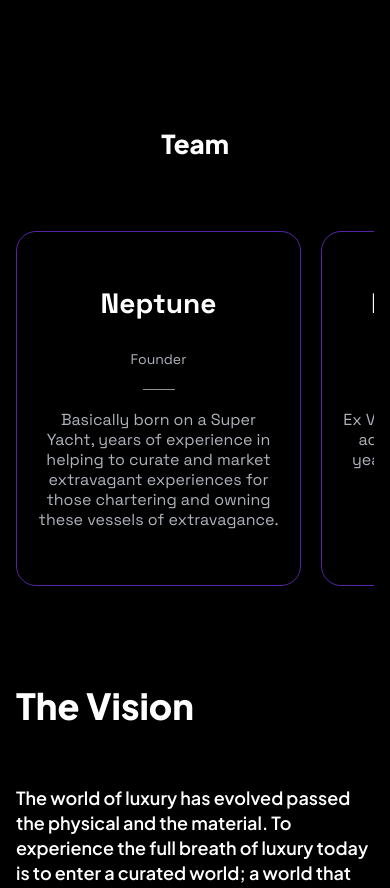
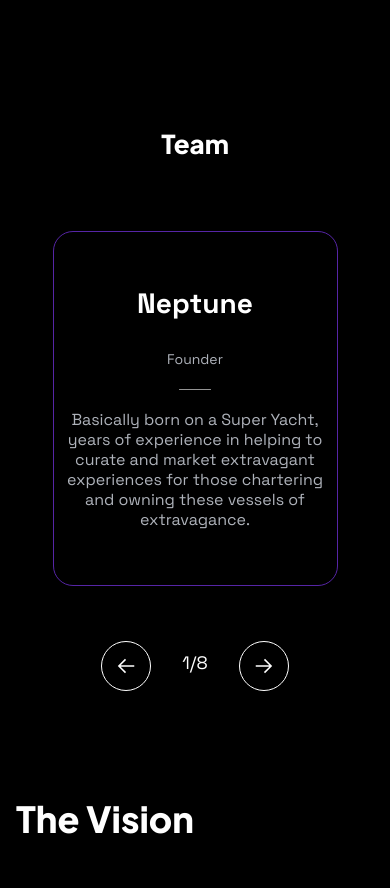
Before and after one commit to yclub-io/yachts-lending, a Next.js app: page / in a window 390 px wide. Shown: the part 2620-3508 px from the top of the page. Built offline with nearby package versions, Linux system fonts and the light colour scheme.

Commit message:
added TeamMobile and TeamDesktop

```diff
--- a/components/Team.js
+++ b/components/Team.js
@@ -1,3 +1,6 @@
+import TeamDesktop from "./TeamDesktop";
+import TeamMobile from "./TeamMobile";
+
 const teamData = [
   {
     name: "Neptune",
@@ -34,52 +37,28 @@ const teamData = [
     meta: "UI/UX",
     desc: "Years of experience specializing in designing web & mobile apps, websites and admin portals. Believes that design is not about beautiful pixels but about solving problems & achieving business and user goals.",
   },
-  { name: "Polo Marco", meta: "Brand Strategists & Communications", desc: "Photographer and Strategist, with over 5 years of helping brands strengthen their communications, communities, and lifestyle experiences." },
+  {
+    name: "Polo Marco",
+    meta: "Brand Strategists & Communications",
+    desc: "Photographer and Strategist, with over 5 years of helping brands strengthen their communications, communities, and lifestyle experiences.",
+  },
 ];
 
 const Team = () => {
-  const renderTeam = teamData.map((membber) => (
-    <div className="flex h-[355px] w-[285px] flex-col rounded-[20px] border border-purple-1 px-1 text-center font-Grotesk">
-      <p className="pt-[50px] text-[28px] font-bold">{membber.name}</p>
-      <p className="pt-[25px] text-sm text-gray-1">{membber.meta}</p>
 
-      <img
-        className="mx-auto w-8 py-[20px]"
-        src="/images/teamSectionInfDivider.svg"
-        alt="divider"
-      ></img>
 
-      <p className="mx-auto w-[245px] pb-[60px] text-base leading-[20px] text-gray-1">
-        {membber.desc}
-      </p>
-    </div>
-  ));
+
 
   return (
-    <div id="team" className="mx-4 text-white-1 lg:mx-14">
+    <div id="team" className=" text-white-1 lg:mx-14">
       <p className="mb-[68px] flex justify-center text-center font-Plus text-[26px] font-extrabold lg:mb-[125px] lg:text-5xl">
         Team
       </p>
 
-      <div className="grid grid-flow-col-dense gap-[20px] overflow-y-hidden overflow-x-scroll lg:gap-[50px]">
-        {renderTeam}
-      </div>
+      <TeamDesktop teamData={teamData}/>
+      <TeamMobile teamData={teamData}/>
 
-      {/*Mobile version arrows control
-        <div className="lg:hidden flex justify-center mt-[55px]">
-                      <img
-                        className=""
-                        src="/images/teamArrowScrollToLeft.svg"
-                        alt="arrow"
-                      />
-          <p className="font-Grotesk font-normal text-lg mx-[27px] pt-2"> 1/8 </p>
-                      <img
-                        className=""
-                        src="/images/teamArrowScrollToRight.svg"
-                        alt="arrow"
-                      />
-        </div>
-        */}
+
     </div>
   );
 };
--- /dev/null
+++ b/components/TeamDesktop.js
@@ -0,0 +1,87 @@
+import { useState, useEffect, useRef } from "react";
+
+const TeamDesktop = ({ teamData }) => {
+  const [scrollPosition, setScrollPosition] = useState(0);
+  const [isEndOfrightScroll, setEndOfrightScroll] = useState(false);
+
+  const elRef = useRef();
+  let el;
+
+  const useHorizontalScroll = () => {
+    useEffect(() => {
+      el = elRef.current;
+      el.scrollTo({ left: scrollPosition });
+      console.log("el.scrollLeft: ", el.scrollLeft);
+      console.log("el.clientWidth: ", el.clientWidth);
+      console.log("el.scrollWidth: ", el.scrollWidth);
+      console.log(
+        "isEndOfrightScroll: ",
+        el.scrollLeft + el.clientWidth === el.scrollWidth
+      );
+      setEndOfrightScroll(el.scrollLeft + el.clientWidth === el.scrollWidth);
+      if (el) {
+        const onScroll = (e) => {
+          // e.preventDefault();
+          console.log("el.scrollLeft: ", el.scrollLeft);
+          console.log("el.clientWidth: ", el.clientWidth);
+          console.log("el.scrollWidth: ", el.scrollWidth);
+          setScrollPosition(el.scrollLeft);
+        };
+        el.addEventListener("wheel", onScroll);
+        return () => el.removeEventListener("wheel", onScroll);
+      }
+    }, [scrollPosition]);
+    return elRef;
+  };
+
+  const setNextTeamCard = () => {
+    console.log("click");
+    const cardWidth = parseInt(el.scrollWidth / teamData.length);
+    const currnetCard = parseInt(scrollPosition / cardWidth);
+    console.log("currnetCard", currnetCard);
+    setScrollPosition((currnetCard + 1) * cardWidth);
+  };
+
+  const renderTeam = teamData.map((membber, index) => (
+    <div
+      key={index}
+      className="m-auto flex h-[355px] w-[285px] flex-col rounded-[20px] border border-purple-1 px-1 text-center font-Grotesk"
+    >
+      <p className="pt-[50px] text-[28px] font-bold">{membber.name}</p>
+      <p className="pt-[25px] text-sm text-gray-1">{membber.meta}</p>
+
+      <img
+        className="mx-auto w-8 py-[20px]"
+        src="/images/teamSectionInfDivider.svg"
+        alt="divider"
+      ></img>
+
+      <p className="w mx-auto pb-[60px] text-base leading-[20px] text-gray-1 lg:w-[245px]">
+        {membber.desc}
+      </p>
+    </div>
+  ));
+
+  return (
+    <div className="relative">
+      <div
+        ref={useHorizontalScroll()}
+        className="hidden grid-flow-col-dense gap-[20px] overflow-y-hidden overflow-x-scroll lg:grid lg:gap-[50px]"
+      >
+        {!isEndOfrightScroll && (
+          <div className="absolute top-0 right-0 hidden h-full w-40 lg:flex ">
+            <img
+              className="m-auto cursor-pointer "
+              src="/images/teamArrowScrollToRight.svg"
+              alt="arrow"
+              onClick={setNextTeamCard}
+            />
+          </div>
+        )}
+        {renderTeam}
+      </div>
+    </div>
+  );
+};
+
+export default TeamDesktop;
--- /dev/null
+++ b/components/TeamMobile.js
@@ -0,0 +1,66 @@
+import { useState } from "react";
+
+const TeamMobile = ({ teamData }) => {
+  const [currentCardIndex, setCurrentCardIndex] = useState(0);
+
+
+
+  const setNextTeamCard = () => {
+    if(currentCardIndex < teamData.length - 1){
+        setCurrentCardIndex(currentCardIndex + 1);
+    }
+  }
+
+  const setPreviousTeamCard = () => {
+    if(currentCardIndex > 0){
+        setCurrentCardIndex(currentCardIndex-1);
+    }
+  }
+
+  return (
+    <div className="lg:hidden">
+      <div>
+        <div className="m-auto flex h-[355px] w-[285px] flex-col rounded-[20px] border border-purple-1 px-1 text-center font-Grotesk">
+          <p className="pt-[50px] text-[28px] font-bold">
+            {teamData[currentCardIndex].name}
+          </p>
+          <p className="pt-[25px] text-sm text-gray-1">
+            {teamData[currentCardIndex].meta}
+          </p>
+
+          <img
+            className="mx-auto w-8 py-[20px]"
+            src="/images/teamSectionInfDivider.svg"
+            alt="divider"
+          ></img>
+
+          <p className="w mx-auto pb-[60px] text-base leading-[20px] text-gray-1 lg:w-[245px]">
+            {teamData[currentCardIndex].desc}
+          </p>
+        </div>
+      </div>
+      <div className="flex flex-col lg:hidden">
+        <div className="mt-[55px] flex justify-center ">
+          <img
+            className=""
+            src="/images/teamArrowScrollToLeft.svg"
+            alt="arrow"
+            onClick={setPreviousTeamCard}
+          />
+          <p className="mx-[27px] pt-2 font-Grotesk text-lg font-normal">
+            {currentCardIndex+1}/{teamData.length}
+          </p>
+
+          <img
+            className=""
+            src="/images/teamArrowScrollToRight.svg"
+            alt="arrow"
+            onClick={setNextTeamCard}
+          />
+        </div>
+      </div>
+    </div>
+  );
+};
+
+export default TeamMobile;
```
